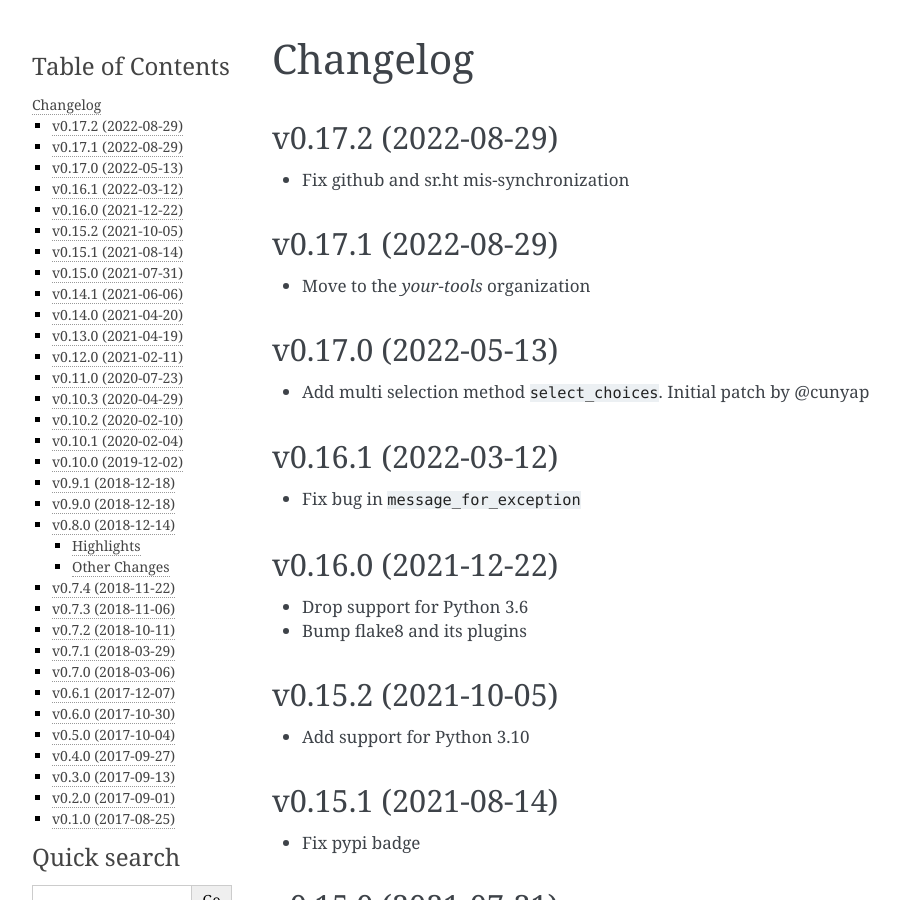
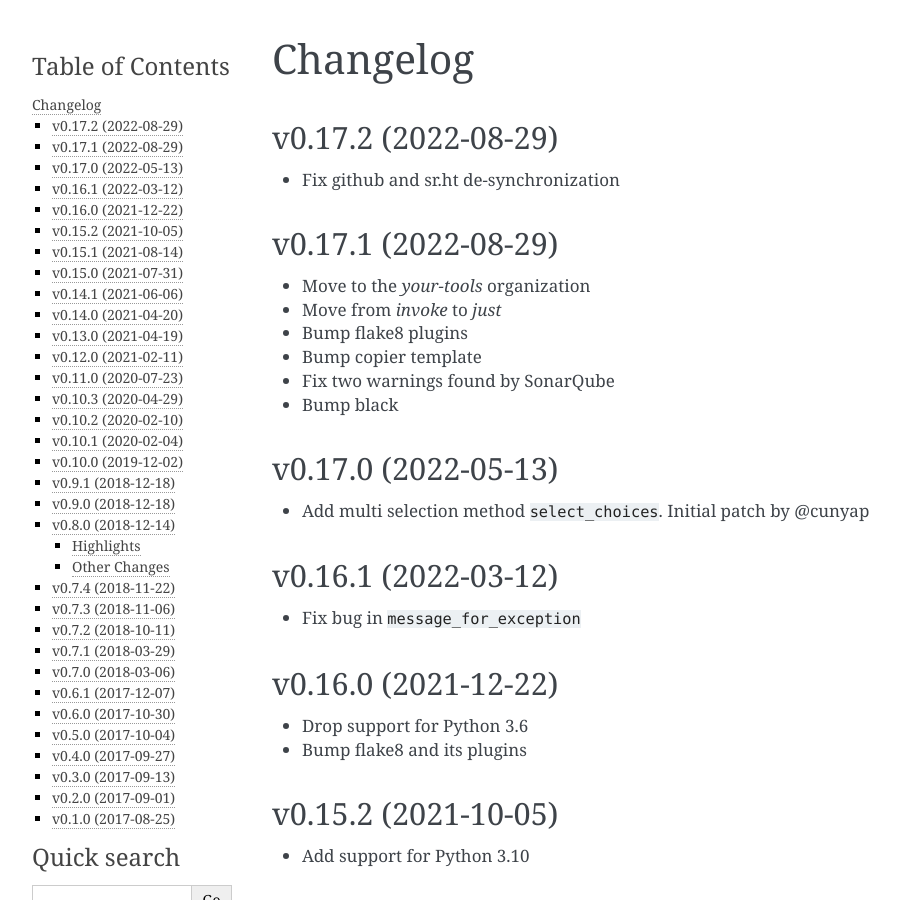
Before and after one commit to your-tools/python-cli-ui, a Sphinx documentation site: the page built from docs/changelog.rst, in a window 1280 px wide and 900 px high. Shown: the whole window, without its empty margins (148-1048 px from the left). Built offline with Sphinx 7.4.7, drawn with Linux system fonts in a browser that asks for light colours.

Commit message:
Fix changelog

```diff
--- a/docs/changelog.rst
+++ b/docs/changelog.rst
@@ -4,12 +4,17 @@ Changelog
 v0.17.2 (2022-08-29)
 ++++++++++++++++++++
 
-* Fix github and sr.ht mis-synchronization
+* Fix github and sr.ht de-synchronization
 
 v0.17.1 (2022-08-29)
 ++++++++++++++++++++
 
 * Move to the `your-tools` organization
+* Move from `invoke` to `just`
+* Bump flake8 plugins
+* Bump copier template
+* Fix two warnings found by SonarQube
+* Bump black
 
 v0.17.0 (2022-05-13)
 ++++++++++++++++++++
```
